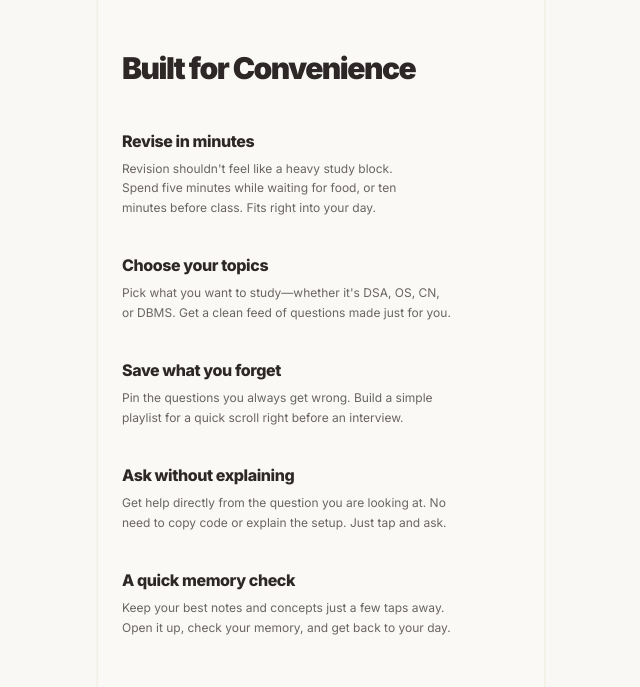
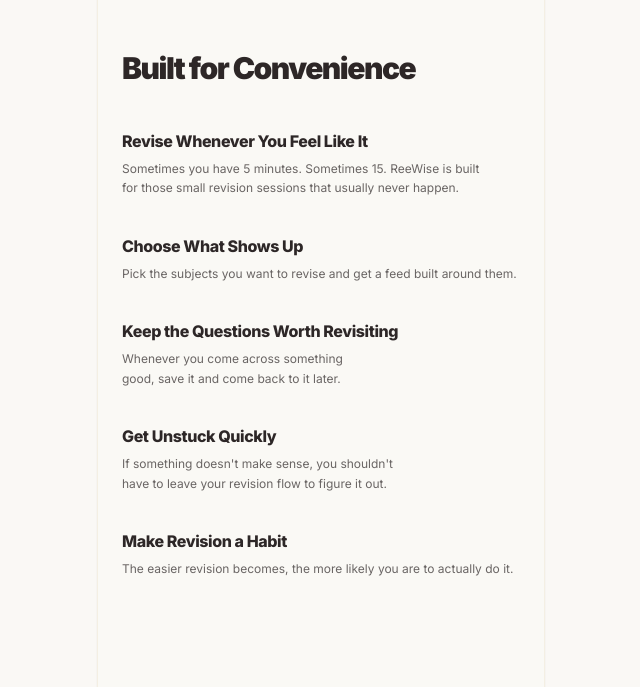
Before and after one commit to MohitPant2803/ReeWise-Download-Website, a Next.js app: page / in a window 1280 px wide. Shown: the part 1220-1907 px from the top of the page, without its empty margins (319-959 px from the left). Built offline with nearby package versions, Linux system fonts and the light colour scheme.

Commit message:
Update features copy to match user's customized natural phrasing

```diff
--- a/src/app/page.tsx
+++ b/src/app/page.tsx
@@ -169,24 +169,24 @@ export default function Home() {
           <div className="space-y-9">
             {[
               {
-                title: "Revise in minutes",
-                desc: "Revision shouldn't feel like a heavy study block. Spend five minutes while waiting for food, or ten minutes before class. Fits right into your day."
+                title: "Revise Whenever You Feel Like It",
+                desc: "Sometimes you have 5 minutes. Sometimes 15. ReeWise is built for those small revision sessions that usually never happen."
               },
               {
-                title: "Choose your topics",
-                desc: "Pick what you want to study—whether it's DSA, OS, CN, or DBMS. Get a clean feed of questions made just for you."
+                title: "Choose What Shows Up",
+                desc: "Pick the subjects you want to revise and get a feed built around them."
               },
               {
-                title: "Save what you forget",
-                desc: "Pin the questions you always get wrong. Build a simple playlist for a quick scroll right before an interview."
+                title: "Keep the Questions Worth Revisiting",
+                desc: "Whenever you come across something good, save it and come back to it later."
               },
               {
-                title: "Ask without explaining",
-                desc: "Get help directly from the question you are looking at. No need to copy code or explain the setup. Just tap and ask."
+                title: "Get Unstuck Quickly",
+                desc: "If something doesn't make sense, you shouldn't have to leave your revision flow to figure it out."
               },
               {
-                title: "A quick memory check",
-                desc: "Keep your best notes and concepts just a few taps away. Open it up, check your memory, and get back to your day."
+                title: "Make Revision a Habit",
+                desc: "The easier revision becomes, the more likely you are to actually do it."
               }
             ].map((feature, idx) => (
               <div key={idx} className="space-y-1.5 text-balance">
```
